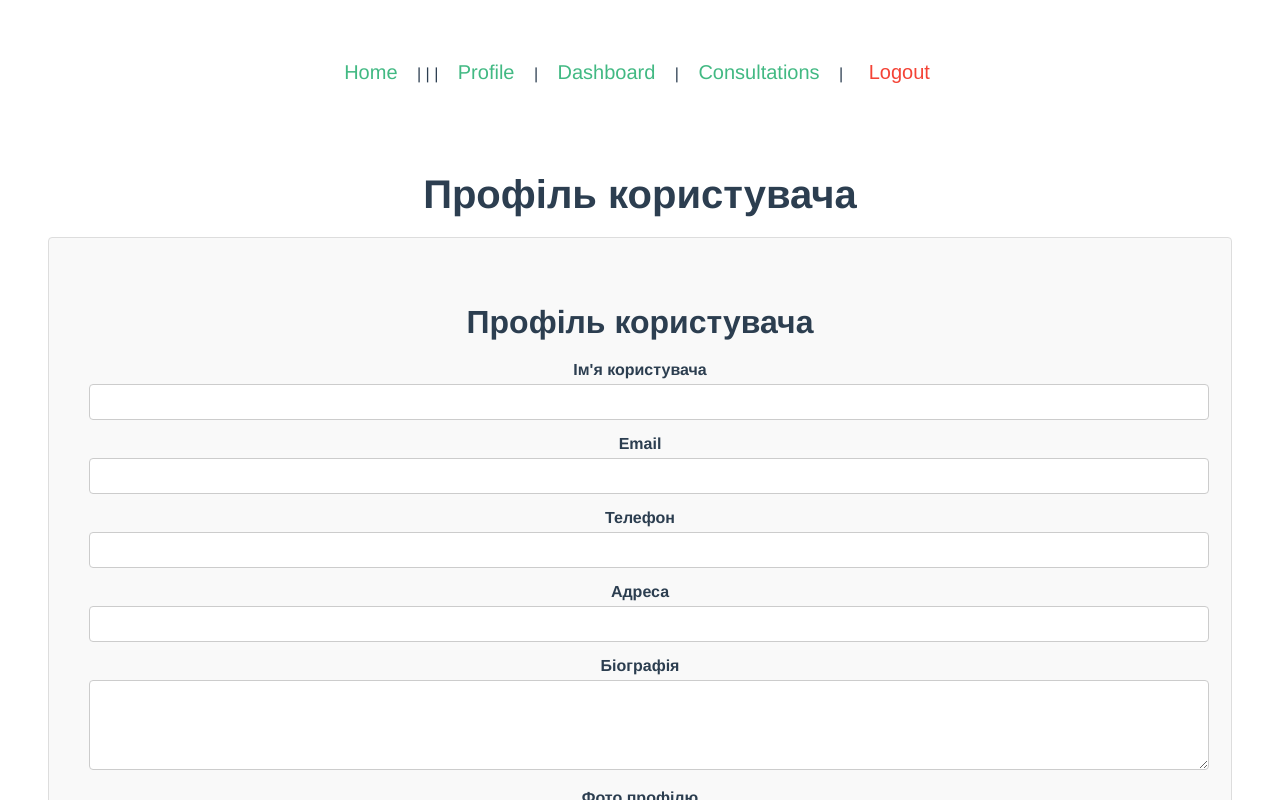
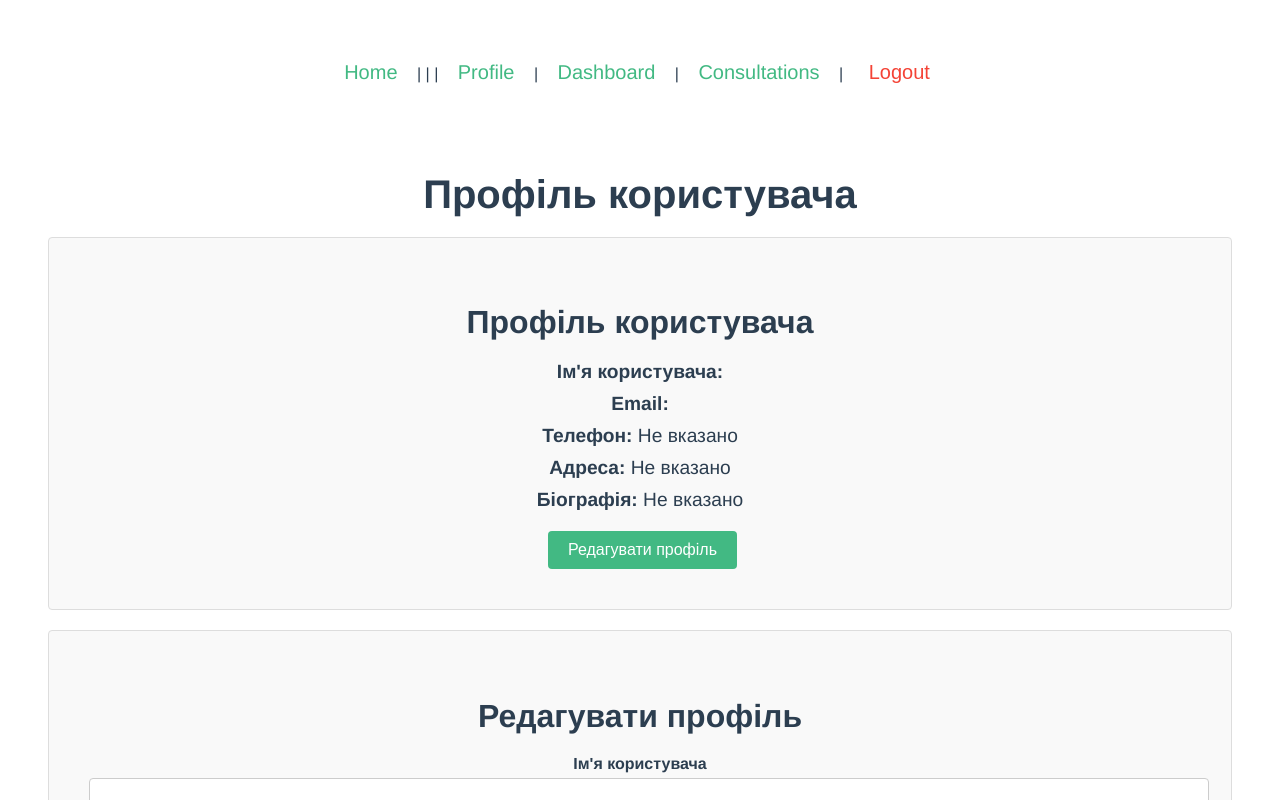
Before and after one commit to xaMMax/medical-project, a Vue app: page /profile in a window 1280 px wide. Shown: the top 800 px of the page. Built offline with nearby package versions, Linux system fonts and the light colour scheme; no server answers; sample sign-in values are in the browser's storage.

Commit message:
update proj

```diff
--- a/src/components/UserProfileComponent.vue
+++ b/src/components/UserProfileComponent.vue
@@ -1,6 +1,22 @@
 <template>
   <div class="user-profile">
     <h2>Профіль користувача</h2>
+
+    <div v-if="!isEditing">
+      <div class="profile-info">
+        <p><strong>Ім'я користувача:</strong> {{ profile.username }}</p>
+        <p><strong>Email:</strong> {{ profile.email }}</p>
+        <p><strong>Телефон:</strong> {{ profile.phone || 'Не вказано' }}</p>
+        <p><strong>Адреса:</strong> {{ profile.address || 'Не вказано' }}</p>
+        <p><strong>Біографія:</strong> {{ profile.bio || 'Не вказано' }}</p>
+        <div v-if="profile.photo">
+          <img :src="profile.photo" alt="Фото профілю" class="profile-photo" />
+        </div>
+      </div>
+      <button @click="isEditing = true">Редагувати профіль</button>
+    </div>
+
+    <div v-else>
       <form @submit.prevent="updateProfile">
         <div class="form-group">
           <label for="username">Ім'я користувача</label>
@@ -29,16 +45,18 @@
 
         <div class="form-group">
           <label for="photo">Фото профілю</label>
-        <input type="file" @change="onFileChange" id="photo" />
+          <input type="file" @change="onFileChange" id="photo"/>
         </div>
 
-      <button type="submit">Оновити профіль</button>
+        <button type="submit">Зберегти зміни</button>
+        <button type="button" @click="cancelEdit">Скасувати</button>
       </form>
+    </div>
   </div>
 </template>
 
 <script>
-import axios from 'axios';
+import apiClient from '@/services/apiClient'; // Імпортуємо apiClient
 
 export default {
   name: 'UserProfileComponent',
@@ -52,29 +70,26 @@ export default {
         bio: '',
         photo: null,
       },
+      isEditing: false, // Додаємо стан редагування
+      originalProfile: null, // Зберігаємо оригінальні дані для скасування змін
     };
   },
   methods: {
     fetchUserProfile() {
-      const token = localStorage.getItem('accessToken');
-      axios
-        .get('/api/profile/', {
-          headers: {
-            Authorization: `Bearer ${token}`,
-          },
-        })
+      apiClient
+          .get('profile/')
           .then((response) => {
             this.profile = response.data;
+            this.originalProfile = {...response.data}; // Зберігаємо оригінальні дані
           })
           .catch((error) => {
             console.error('Error fetching profile:', error);
-          if (error.response.status === 401) {
+            if (error.response && error.response.status === 401) {
               this.$router.push('/login');
             }
           });
     },
     updateProfile() {
-      const token = localStorage.getItem('accessToken');
       const formData = new FormData();
 
       for (const key in this.profile) {
@@ -85,15 +100,15 @@ export default {
         }
       }
 
-      axios
-        .put('/api/profile/', formData, {
+      apiClient
+          .put('profile/', formData, {
             headers: {
-            Authorization: `Bearer ${token}`,
               'Content-Type': 'multipart/form-data',
             },
           })
           .then(() => {
             alert('Профіль оновлено успішно');
+            this.isEditing = false; // Виходимо з режиму редагування після успішного оновлення
           })
           .catch((error) => {
             console.error('Error updating profile:', error);
@@ -101,6 +116,10 @@ export default {
     },
     onFileChange(e) {
       this.profile.photo = e.target.files[0];
+    },
+    cancelEdit() {
+      this.isEditing = false;
+      this.profile = {...this.originalProfile}; // Повертаємо оригінальні дані
     },
   },
   created() {
@@ -112,11 +131,25 @@ export default {
 <style scoped>
 .user-profile {
   padding: 20px;
+  max-width: 600px;
+  margin: 0 auto;
 }
 
 h2 {
   font-size: 2rem;
   margin-bottom: 20px;
+  text-align: center;
+}
+
+.profile-info p {
+  font-size: 1.2rem;
+  margin: 10px 0;
+}
+
+.profile-photo {
+  max-width: 150px;
+  margin-top: 20px;
+  border-radius: 50%;
 }
 
 .form-group {
@@ -141,6 +174,8 @@ textarea {
 button {
   font-size: 1rem;
   padding: 10px 20px;
+  margin-top: 10px;
+  margin-right: 10px;
   background-color: #42b983;
   color: white;
   border: none;
@@ -151,4 +186,12 @@ button {
 button:hover {
   background-color: #369f72;
 }
+
+button[type="button"] {
+  background-color: #f44336;
+}
+
+button[type="button"]:hover {
+  background-color: #d32f2f;
+}
 </style>
```
Lines whose indentation alone changed are shown as unchanged.
